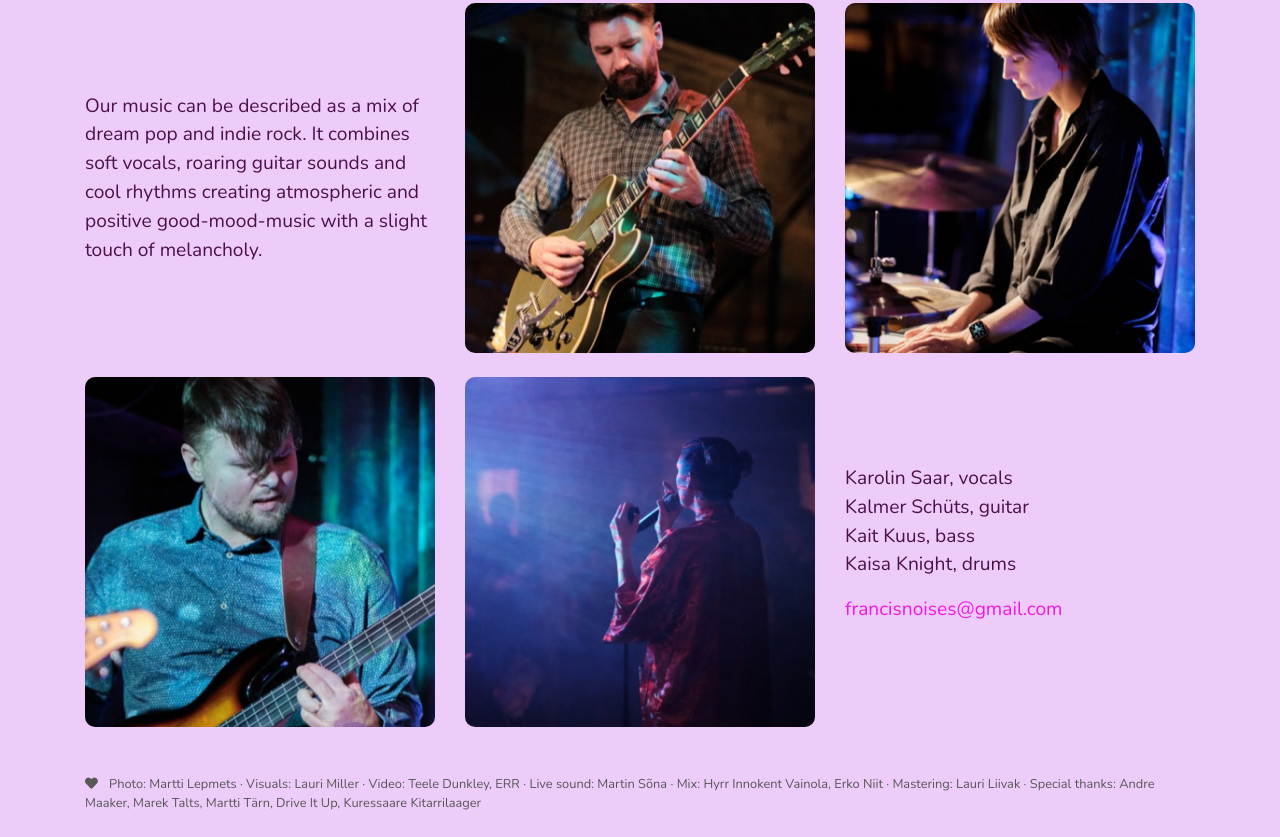
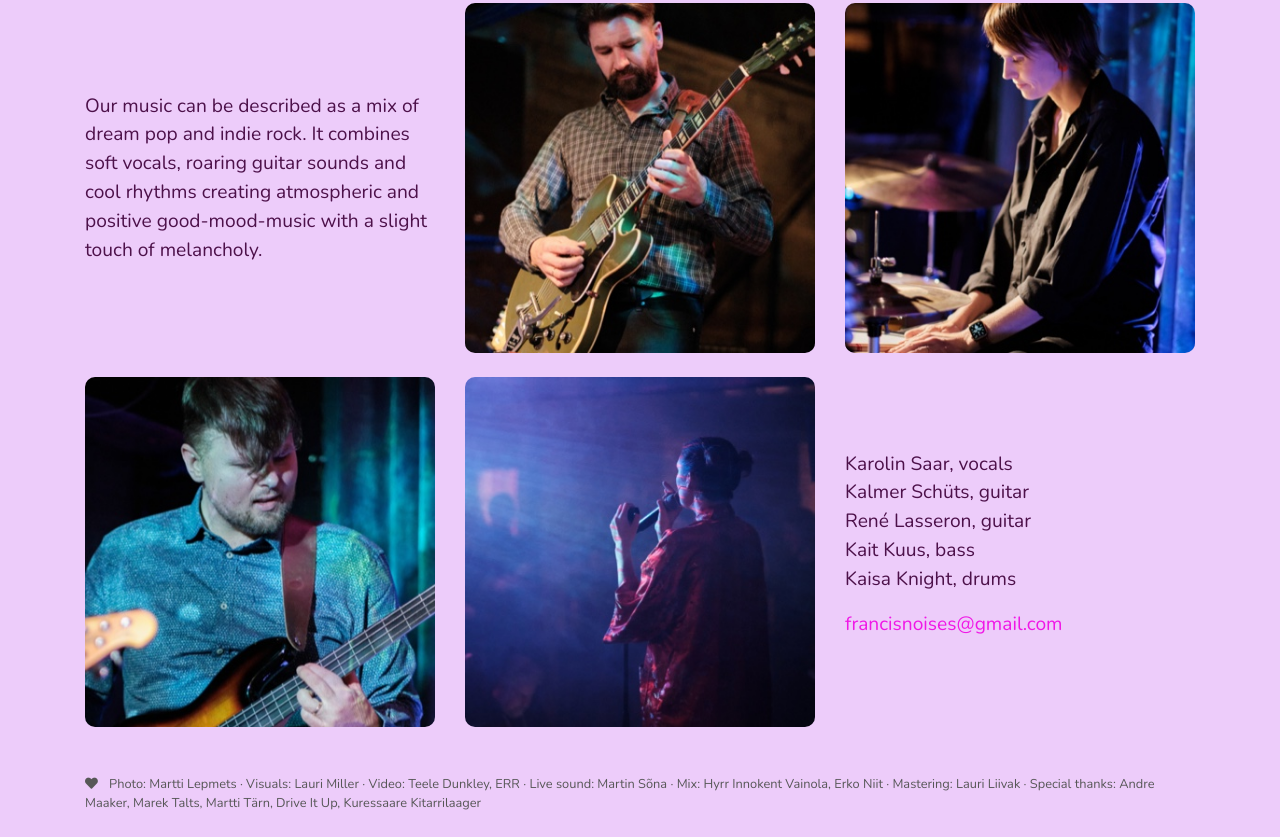
Before and after one commit to lasseron/lasseron.github.io, a plain HTML site: page index.html in a window 1280 px wide. Shown: the part 1178-2015 px from the top of the page. Drawn offline with nearby package versions, Linux system fonts and the light colour scheme.

Commit message:
Add back Rene

```diff
--- a/index.html
+++ b/index.html
@@ -101,6 +101,7 @@
                 <p>
                     Karolin Saar, vocals<br>
                     Kalmer Schüts, guitar<br>
+                    René Lasseron, guitar<br>
                     Kait Kuus, bass<br>
                     Kaisa Knight, drums
                 </p>
```
